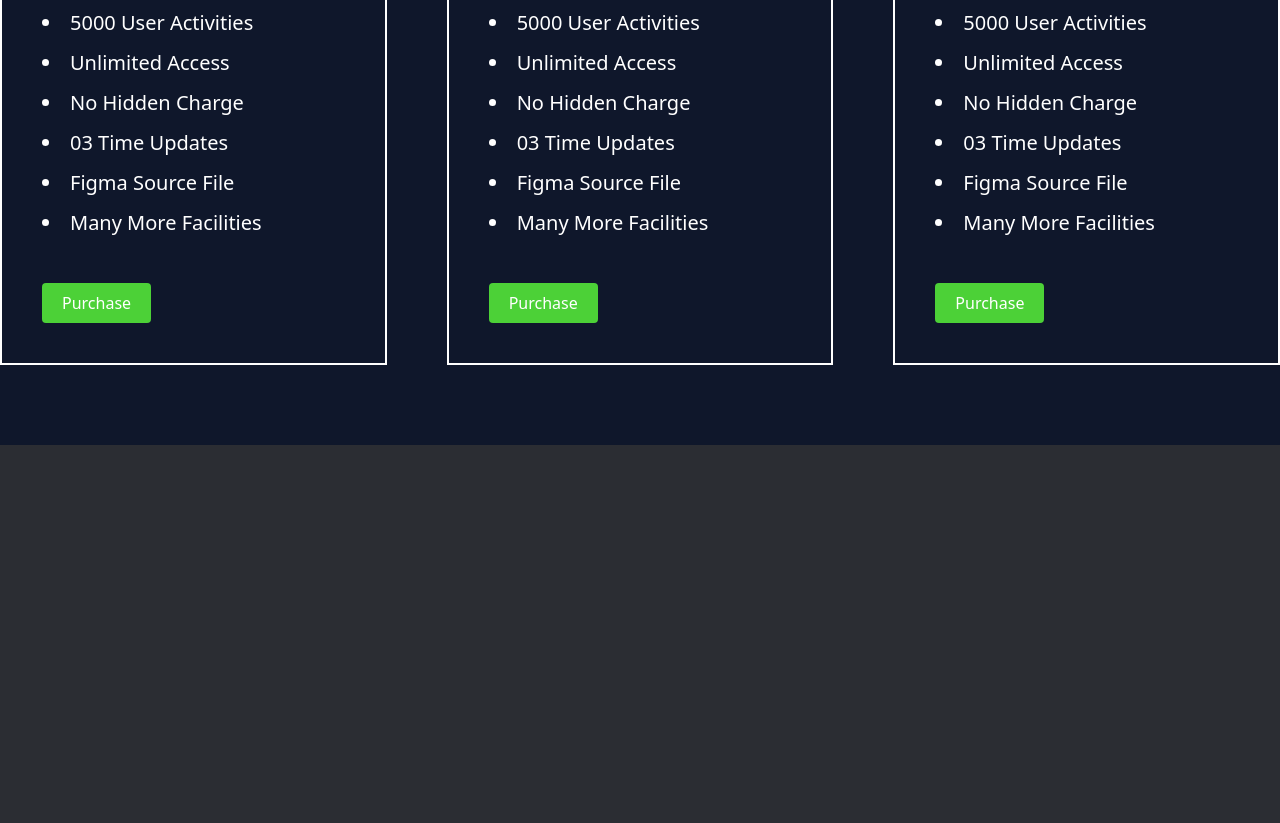
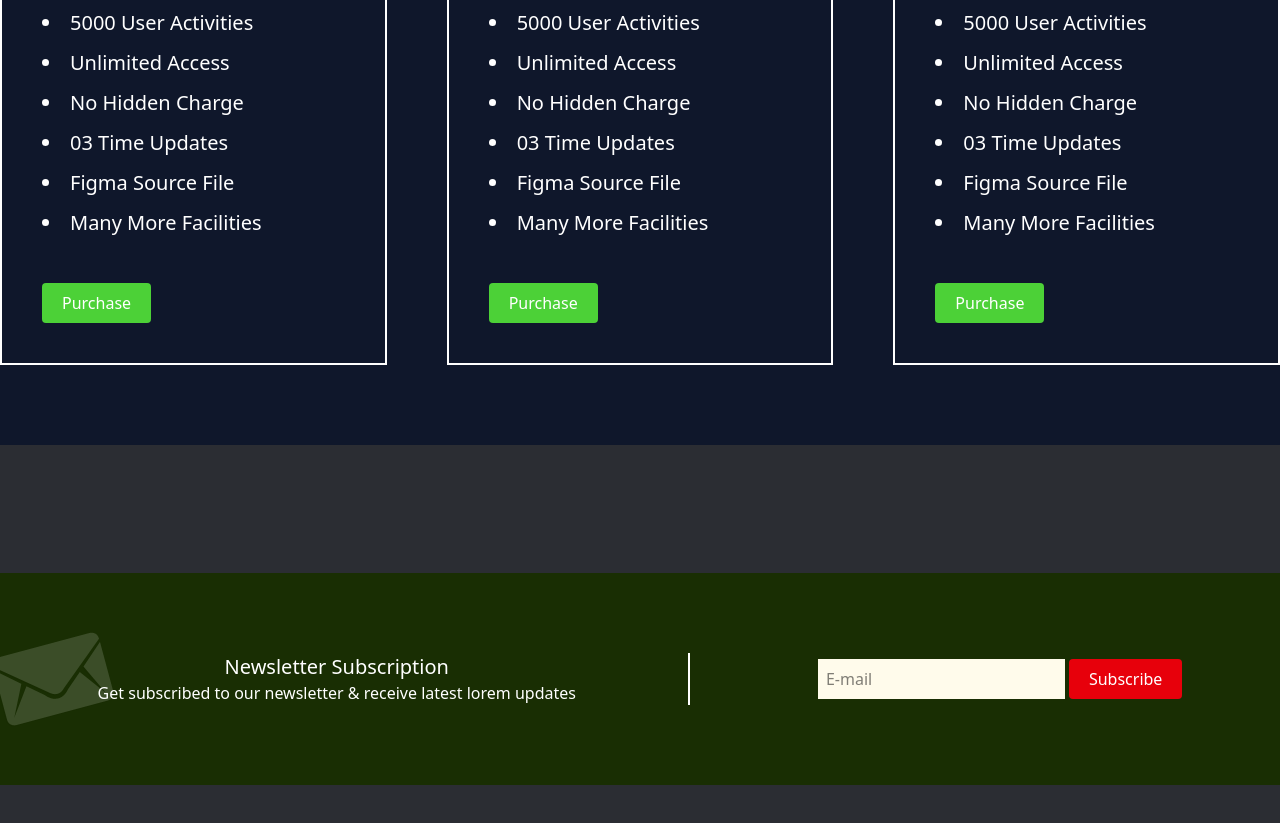
Before and after one commit to Shariar-Ahamed/First_Tailwind_Project, a website built with Vite: page index.html in a window 1280 px wide. Shown: the part 3412-4235 px from the top of the page. Before the commit the page ends 3937 px from the top, so only its background shows below. Built offline with nearby package versions, Linux system fonts and the light colour scheme.

Commit message:
Update Done

```diff
--- a/index.html
+++ b/index.html
@@ -195,9 +195,23 @@
           </ul>
           <button class="bg-[#4cd137] py-2 px-5 rounded cursor-pointer hover:bg-[#009432] transition mt-10 "> Purchase </button>
       </div>
-
     </div>
   </section>
+
+   <section class="bg-lime-950 my-10 sm:my-16 md:my-20 lg:my-32 py-10 sm:py-16 md:py-18 lg:py-20 bg-no-repeat bg-left " style="background-image: url(images/subscribe-bg.png)" >
+    <div class="sm:flex justify-center items-center text-white gap-10 sm:gap-16 md:gap-20 lg:gap-32">
+
+      <div class="text-center mb-10 sm:mb-0 border-0 sm:border-r-2 sm:pr-28 ">
+        <h2 class="text-xl"> Newsletter Subscription </h2>
+        <p> Get subscribed to our newsletter & receive latest lorem updates </p>
+      </div>
+
+      <div class="flex justify-center items-center gap-1">
+        <input type="email" placeholder="E-mail" class="bg-amber-50 text-black h-10 border-none px-2" >
+        <button class=" bg-red-600 px-5 py-2 hover:bg-red-700 cursor-pointer rounded">Subscribe</button>
+      </div>
+    </div>
+   </section>
 
 
   </main>
```
Also changed, not shown: images/subscribe-bg.png (added).
